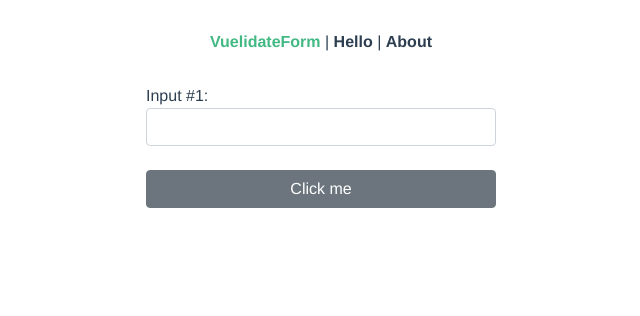
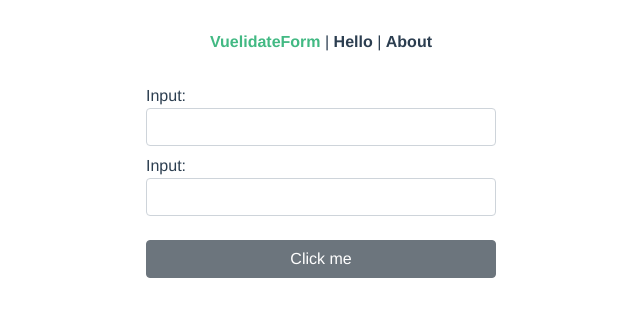
Before and after one commit to bookgvi/authvuelidate5, a Vue app: page / in a window 1280 px wide. Shown: the top 316 px of the page, without its empty margins (319-959 px from the left). Built offline with nearby package versions, Linux system fonts and the light colour scheme.

Commit message:
Валидация input: Переиспользуемый компонент inputComponent, проверка на заполненность поля

```diff
--- a/src/components/VuelidateForm/index.vue
+++ b/src/components/VuelidateForm/index.vue
@@ -1,15 +1,16 @@
 <template>
   <b-container>
     <b-form @submit.prevent="onSubmit">
-      <b-row align-h="center">
-        <b-col cols="4" align="start">
-          <label class="w-100">
-            Input #1:
-            <b-form-input :value="input1" @input.native="hInput($event, 'input1', 'valid')" :class="{ error: !valid }"/>
-          </label>
-          <div v-if="!valid" class="error"> * Поле обязательно для заполнения </div>
-        </b-col>
-      </b-row>
+      <b-input-component
+        :inputVal="input1"
+        @hInput="hInput"
+      />
+      <div v-if="!input1.validate" class="error"> * Поле обязательно для заполнения </div>
+      <b-input-component
+        :inputVal="input2"
+        @hInput="hInput"
+      />
+      <div v-if="!input2.validate" class="error"> * Поле обязательно для заполнения </div>
       <b-row align-h="center" class="mt-3">
         <b-col cols="4" align="start">
           <b-button type="submit" class="w-100"> Click me </b-button>
@@ -20,27 +21,47 @@
 </template>
 
 <script>
+import BInputComponent from '@/components/VuelidateForm/inputComponent'
 export default {
   name: 'vuelidateForm',
+  components: { BInputComponent },
   data () {
     return {
-      input1: '',
-      valid: true
+      self: this,
+      input1: {
+        inputValue: '',
+        validate: true,
+        inputKey: 'input1'
+      },
+      input2: {
+        inputValue: '',
+        validate: true,
+        inputKey: 'input2'
+      }
     }
   },
   methods: {
     onSubmit () {
-      this.valid = String(this.input1).length > 0
+      let isInput = true
+      let i = 1
+      do {
+        if (this[`input${i}`]) {
+          this[`input${i}`].validate = String(this[`input${i}`].inputValue).length > 0
+          i++
+        } else {
+          isInput = false
+        }
+      } while (isInput)
     },
-    hInput (e, inputVal, validator) {
-      this[validator] = true
-      this[inputVal] = e.target.value
+    hInput ({ e, val, validate }) {
+      this[val].inputValue = e.target.value
+      this[val].validate = validate
     }
   }
 }
 </script>
 
-<style scoped>
+<style>
   .error {
     color: red;
     font-size: 0.7em;
--- /dev/null
+++ b/src/components/VuelidateForm/inputComponent.vue
@@ -0,0 +1,31 @@
+<template>
+  <b-row align-h="center">
+    <b-col cols="4" align="left">
+      <label class="w-100">
+        Input:
+        <b-form-input :value="inputVal.inputValue" @input.native="hInput($event, inputVal.inputKey)" :class="{ error: !inputVal.validate }" />
+      </label>
+    </b-col>
+  </b-row>
+</template>
+
+<script>
+export default {
+  name: 'bInputComponent',
+  props: {
+    inputVal: {
+      type: Object
+    }
+  },
+  methods: {
+    hInput (e, val) {
+      const validate = String(e.target.value).length > 0
+      this.$emit('hInput', { e, val, validate })
+    }
+  }
+}
+</script>
+
+<style scoped>
+
+</style>
```
